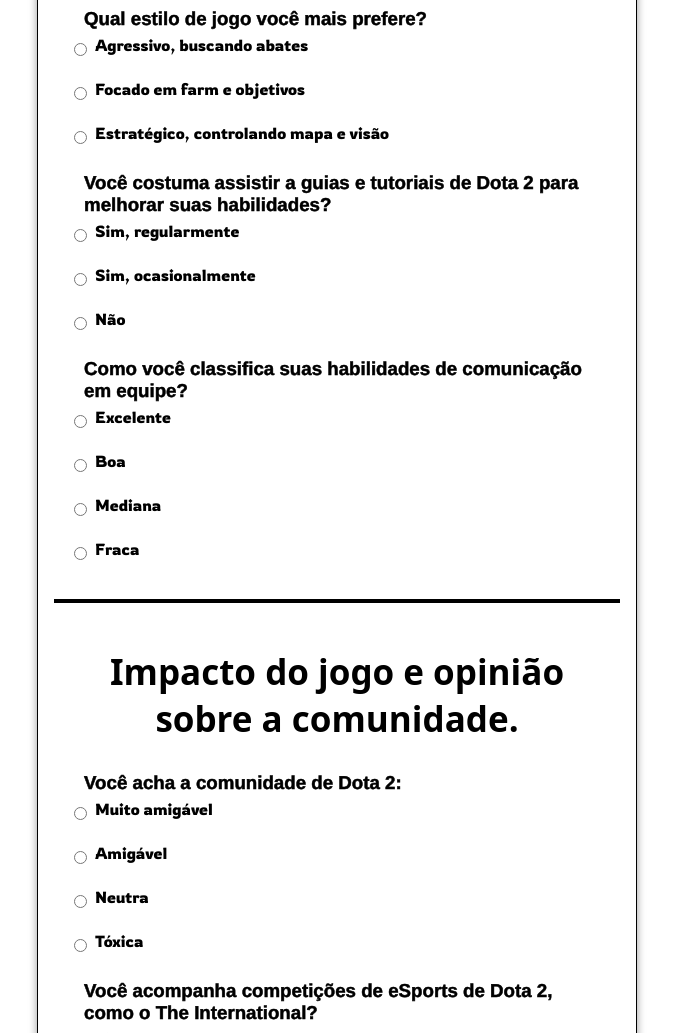
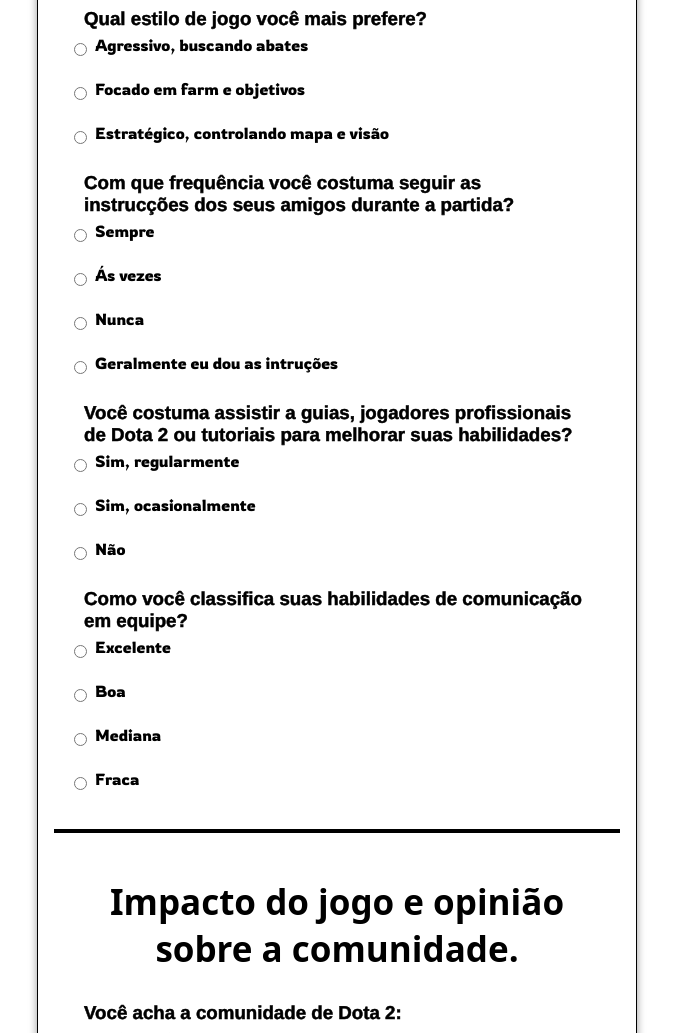
Before and after one commit to DiegoNotreve/Form-de-Dota2, a plain HTML site: page index.html in a window 1280 px wide. Shown: the part 2172-3205 px from the top of the page, without its empty margins (303-976 px from the left). Drawn offline with Linux system fonts and the light colour scheme; a web font is replaced by a local one.

Commit message:
finalmente terminei

```diff
--- a/index.html
+++ b/index.html
@@ -414,9 +414,31 @@
               >Estratégico, controlando mapa e visão</label
             >
           </div>
+          <h3>Com que frequência você costuma seguir as instrucções dos seus amigos durante a partida?</h3>
+          <div class="radio-group">
+            <input type="radio" id="sempree" name="ouvir"  value="sempee" />
+            <label for="sempree">Sempre</label>
+          </div>
+          <div class="radio-group">
+            <input type="radio" id="Ás vezes" name="ouvir" value="Ás vezes" />
+            <label for="Ás vezes">Ás vezes</label>
+          </div>
+          <div class="radio-group">
+            <input type="radio" id="nada" name="ouvir"  value="nada" />
+            <label for="nada"
+              >Nunca</label
+            >
+          </div>
+          <div class="radio-group">
+            <input type="radio" id="eu" name="ouvir"  value="eu" />
+            <label for="eu"
+              >Geralmente eu dou as intruções</label
+            >
+          </div>
+
 
           <h3>
-            Você costuma assistir a guias e tutoriais de Dota 2 para melhorar
+            Você costuma assistir a guias, jogadores profissionais de Dota 2 ou tutoriais para melhorar
             suas habilidades?
           </h3>
           <div class="radio-group">
```
